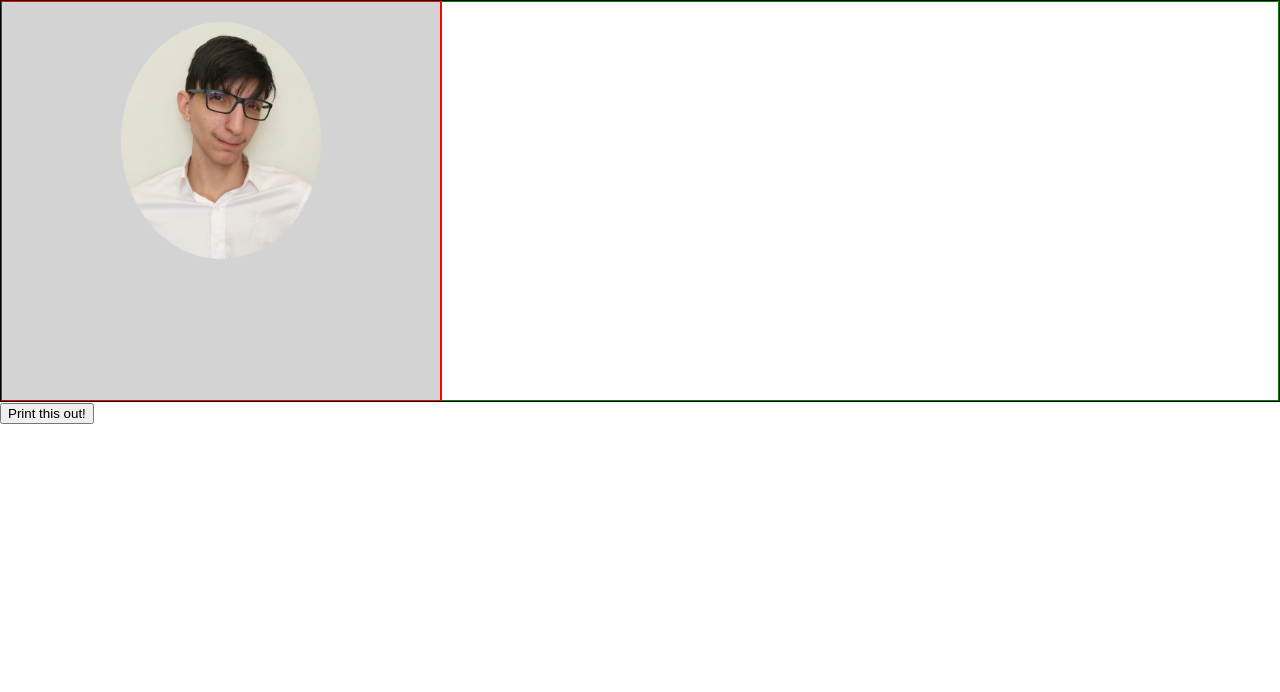
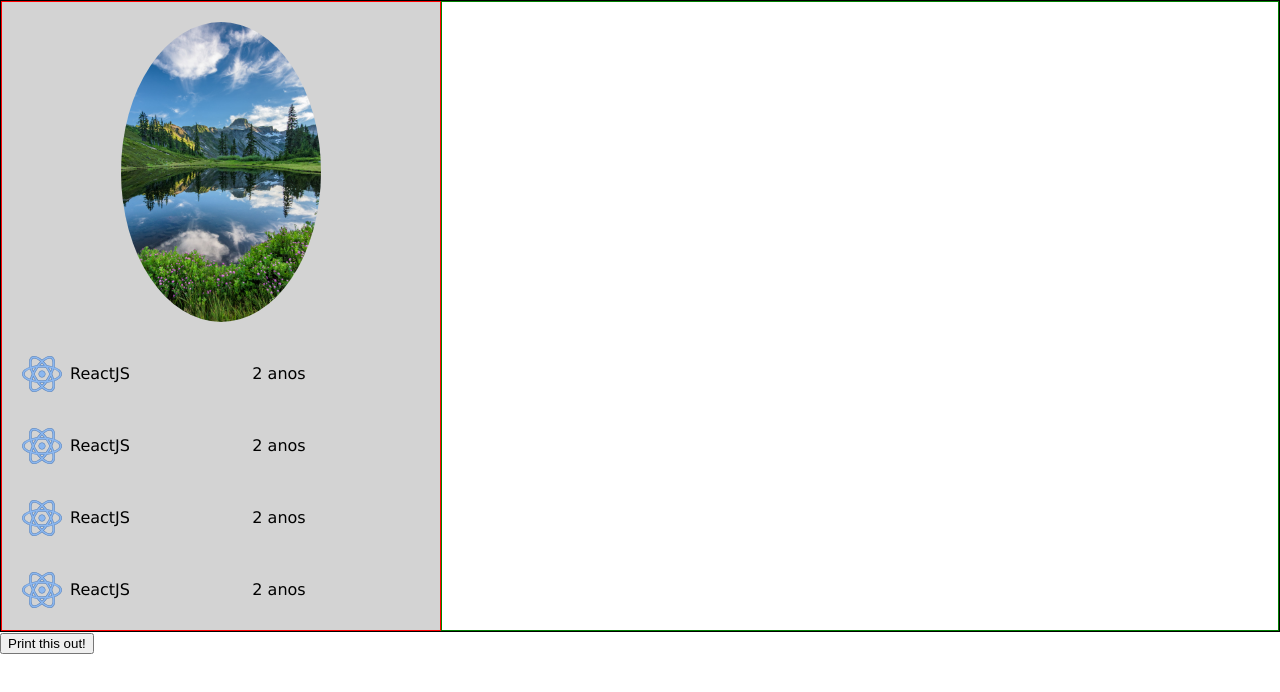
Before and after one commit to RaphaelLeivas/cv-generator, a React (Create React App) app: page / in a window 1280 px wide. Shown: the top 692 px of the page. Built offline with nearby package versions, Linux system fonts and the light colour scheme.

Commit message:
add stack icons svg

```diff
--- a/src/components/CV.tsx
+++ b/src/components/CV.tsx
@@ -1,10 +1,15 @@
 import React from 'react'
 import { makeStyles } from '@material-ui/core/styles'
 import profileImage from '../assets/images/profile.jpeg'
+import randomImage from '../assets/images/random.jpg'
+
+// stack icons / SVG
+import { ReactComponent as ReactIcon } from "../assets/images/stack/reactIcon.svg"
+
+import { StackExperienceRow } from './StackExperienceRow'
 
 const useStyles = makeStyles((theme) => ({
   root: {
-    fontSize: 'small',
     fontFamily: `Verdana`,
     border: '1px solid black',
     minHeight: '400px',
@@ -26,6 +31,9 @@ const useStyles = makeStyles((theme) => ({
     display: 'flex',
     flexDirection: 'column',
     alignItems: 'center',
+
+    width: '100%',
+    marginTop: '32px'
   },
   experienceSection: {
     flex: 2,
@@ -36,8 +44,25 @@ const useStyles = makeStyles((theme) => ({
   profileImage: {
     borderRadius: '50%',
     width: '200px',
-  }
+  },
+  stackItemRow: {
+    width: '100%',
+    display: 'flex',
+    flexDirection: 'row',
+    justifyContent: 'space-between',
+    alignItems: 'center',
+  },
+  stackIconName: {
+    display: 'flex',
+    flexDirection: 'row',
+    alignItems: 'center',
+  },
+  stackIcon: {
+    width: '32px',
+  },
 }))
+
+const DEV = true
 
 export const CV = React.forwardRef<HTMLDivElement>((props, ref) => {
   const classes = useStyles()
@@ -47,14 +72,31 @@ export const CV = React.forwardRef<HTMLDivElement>((props, ref) => {
       <div className={classes.root}>
         <div className={classes.infoSection}>
           <img
-            src={profileImage}
+            src={DEV ? randomImage : profileImage}
             className={classes.profileImage}
             alt="Imagem de perfil do curriculo"
           />
 
-          <div className={classes.stackExperience}>
-
-          </div>
+          <StackExperienceRow
+            icon={ReactIcon}
+            name="ReactJS"
+            experience="2 anos"
+          />
+          <StackExperienceRow
+            icon={ReactIcon}
+            name="ReactJS"
+            experience="2 anos"
+          />
+          <StackExperienceRow
+            icon={ReactIcon}
+            name="ReactJS"
+            experience="2 anos"
+          />
+          <StackExperienceRow
+            icon={ReactIcon}
+            name="ReactJS"
+            experience="2 anos"
+          />
 
         </div>
         <div className={classes.experienceSection}>
--- /dev/null
+++ b/src/components/StackExperienceRow.tsx
@@ -0,0 +1,55 @@
+import React from 'react'
+import { makeStyles } from '@material-ui/core/styles'
+import { ReactComponent as ReactIcon } from "../assets/images/stack/reactIcon.svg"
+
+interface StackExperienceRowProps {
+  icon: React.FunctionComponent
+  name: string
+  experience: string
+}
+
+const useStyles = makeStyles((theme) => ({
+  stackExperienceContainer: {
+    display: 'flex',
+    flexDirection: 'column',
+    alignItems: 'center',
+
+    width: '100%',
+    marginTop: '32px'
+  },
+  stackItemRow: {
+    width: '100%',
+    display: 'flex',
+    flexDirection: 'row',
+    justifyContent: 'space-between',
+    alignItems: 'center',
+  },
+  stackIconName: {
+    display: 'flex',
+    flexDirection: 'row',
+    alignItems: 'center',
+  },
+  stackRowText: {
+    flex: 1,
+    textAlign: 'center',
+    margin: 0,
+    padding: 0,
+    marginLeft: '8px',
+  }
+}))
+
+export const StackExperienceRow = ({ icon, name, experience }: StackExperienceRowProps) => {
+  const classes = useStyles()
+
+  return (
+    <div className={classes.stackExperienceContainer}>
+      <div className={classes.stackItemRow}>
+        <div className={classes.stackIconName}>
+          <ReactIcon />
+          <p className={classes.stackRowText}>{name}</p>
+        </div>
+        <p className={classes.stackRowText}>{experience}</p>
+      </div>
+    </div>
+  )
+}
```
Also changed, not shown: src/assets/images/random.jpg (added), src/assets/images/stack/reactIcon.svg (added).
